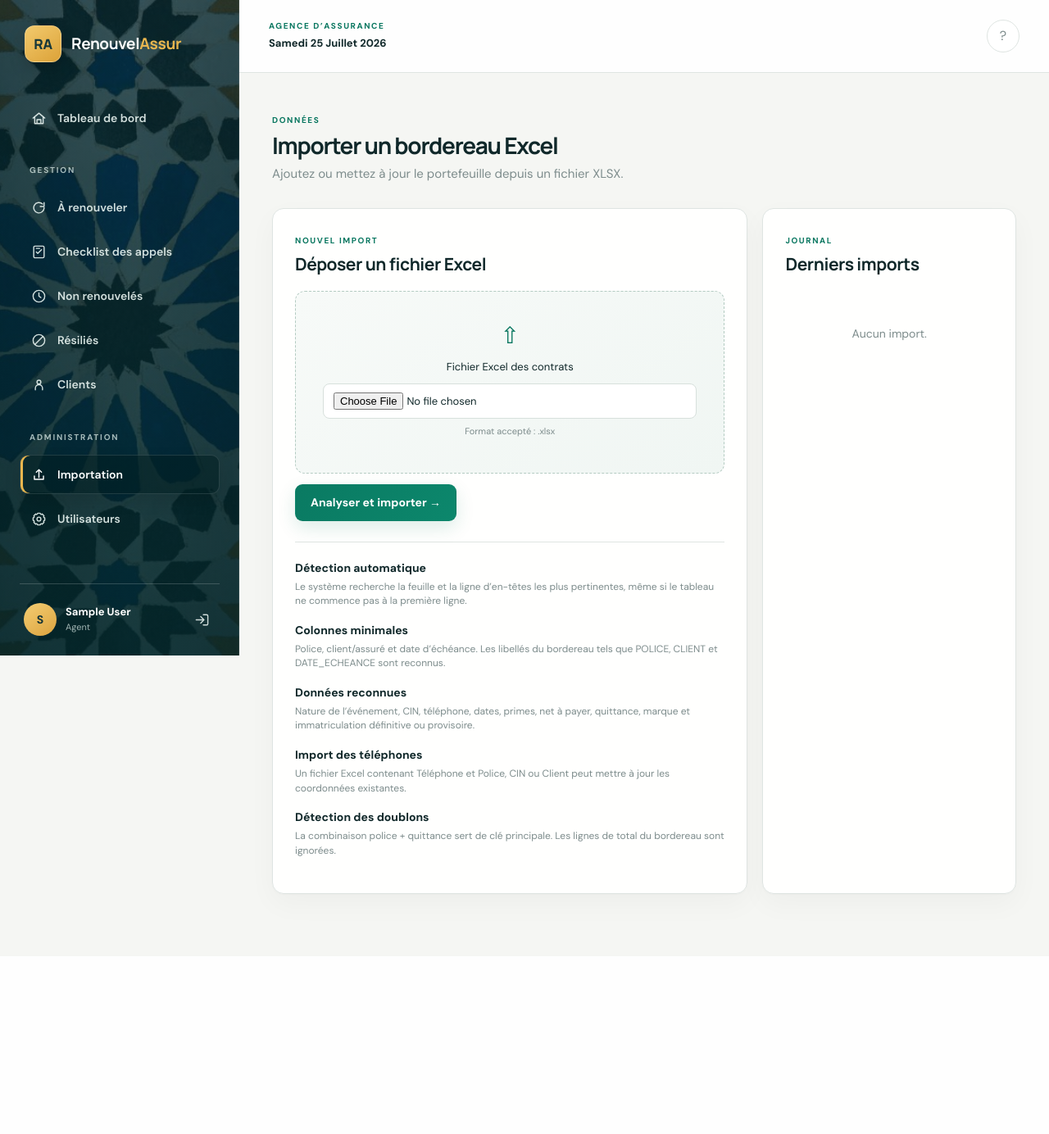
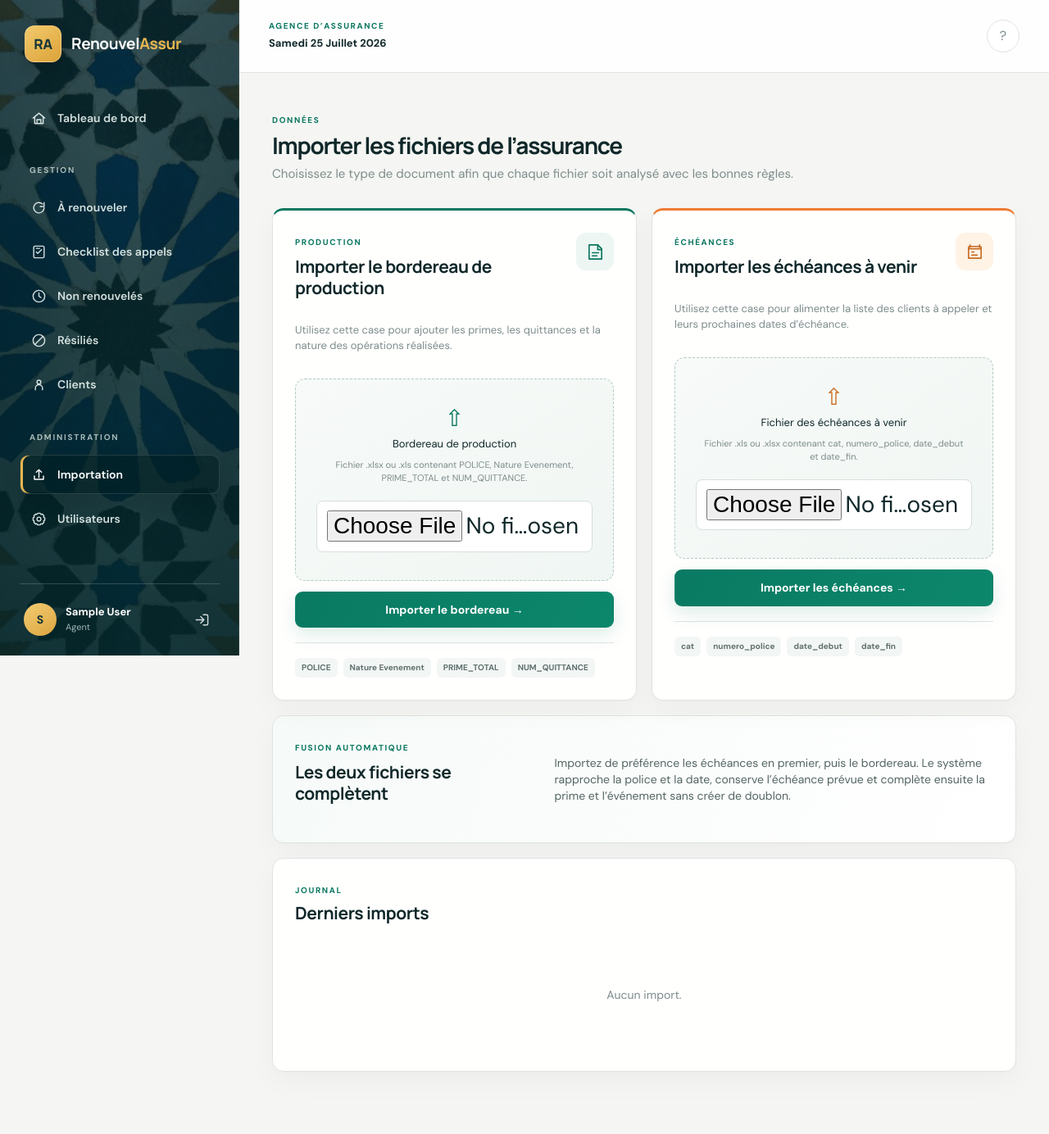
Before and after one commit to yassineastati522-web/RenouvelAssur, a Django app: page /imports/ in a window 1280 px wide. Shown: the whole page at 82% size. Before the commit the page ends 1116 px from the top, so only its background shows below. Run offline with Django 5.2, Linux system fonts and the light colour scheme; the visitor is signed in with stand-in values (Sample User, id 1); data that the repository does not hold is empty.

Commit message:
Support dual Excel imports

```diff
--- a/renewals/forms.py
+++ b/renewals/forms.py
@@ -5,19 +5,34 @@ from .models import CallInteraction, Client, Contract
 
 class ImportForm(forms.Form):
     file = forms.FileField(
-        label="Fichier Excel des contrats",
-        help_text="Format accepté : .xlsx",
+        label="Fichier d’échéances ou bordereau Excel",
+        help_text="Formats acceptés : .xlsx et les fichiers .xls fournis par l’assureur.",
         widget=forms.ClearableFileInput(
             attrs={
-                "accept": ".xlsx,application/vnd.openxmlformats-officedocument.spreadsheetml.sheet",
+                "accept": ".xlsx,.xls,application/vnd.openxmlformats-officedocument.spreadsheetml.sheet,application/vnd.ms-excel",
             }
         ),
     )
 
+    def __init__(self, *args, import_type=None, **kwargs):
+        super().__init__(*args, **kwargs)
+        if import_type == "upcoming":
+            self.fields["file"].label = "Fichier des échéances à venir"
+            self.fields["file"].help_text = (
+                "Fichier .xls ou .xlsx contenant cat, numero_police, "
+                "date_debut et date_fin."
+            )
+        elif import_type == "bordereau":
+            self.fields["file"].label = "Bordereau de production"
+            self.fields["file"].help_text = (
+                "Fichier .xlsx ou .xls contenant POLICE, Nature Evenement, "
+                "PRIME_TOTAL et NUM_QUITTANCE."
+            )
+
     def clean_file(self):
         value = self.cleaned_data["file"]
-        if not value.name.lower().endswith(".xlsx"):
-            raise forms.ValidationError("Le fichier doit être au format Excel XLSX.")
+        if not value.name.lower().endswith((".xlsx", ".xls")):
+            raise forms.ValidationError("Le fichier doit être au format Excel (.xlsx ou .xls).")
         if value.size > 15 * 1024 * 1024:
             raise forms.ValidationError("Le fichier ne doit pas dépasser 15 Mo.")
         return value
--- a/renewals/views.py
+++ b/renewals/views.py
@@ -251,17 +251,58 @@ def client_detail(request, pk):
 @login_required
 @user_passes_test(lambda u: u.is_agency_admin)
 def import_view(request):
-    form = ImportForm(request.POST or None, request.FILES or None)
-    if request.method == "POST" and form.is_valid():
-        upload = form.cleaned_data["file"]
-        try:
-            batch = import_contracts(upload, request.user)
-        except ValueError as exc:
-            form.add_error("file", str(exc))
+    allowed_types = {
+        ImportBatch.ImportType.UPCOMING,
+        ImportBatch.ImportType.BORDEREAU,
+    }
+    requested_type = request.POST.get("import_kind") if request.method == "POST" else None
+    upcoming_form = ImportForm(
+        request.POST if requested_type == ImportBatch.ImportType.UPCOMING else None,
+        request.FILES if requested_type == ImportBatch.ImportType.UPCOMING else None,
+        prefix="upcoming",
+        import_type=ImportBatch.ImportType.UPCOMING,
+    )
+    bordereau_form = ImportForm(
+        request.POST if requested_type == ImportBatch.ImportType.BORDEREAU else None,
+        request.FILES if requested_type == ImportBatch.ImportType.BORDEREAU else None,
+        prefix="bordereau",
+        import_type=ImportBatch.ImportType.BORDEREAU,
+    )
+
+    if request.method == "POST":
+        if requested_type not in allowed_types:
+            messages.error(request, "Choisissez l’un des deux types d’importation.")
         else:
-            messages.success(request, f"Import terminé : {batch.added_rows} ajout(s), {batch.updated_rows} mise(s) à jour, {batch.rejected_rows} rejet(s).")
-            return redirect("import_report", pk=batch.pk)
-    return render(request, "renewals/import.html", {"form": form, "imports": ImportBatch.objects.all().order_by("-imported_at")[:20]})
+            active_form = (
+                upcoming_form
+                if requested_type == ImportBatch.ImportType.UPCOMING
+                else bordereau_form
+            )
+            if active_form.is_valid():
+                upload = active_form.cleaned_data["file"]
+                try:
+                    batch = import_contracts(
+                        upload,
+                        request.user,
+                        expected_type=requested_type,
+                    )
+                except ValueError as exc:
+                    active_form.add_error("file", str(exc))
+                else:
+                    messages.success(
+                        request,
+                        f"{batch.get_import_type_display()} importé : "
+                        f"{batch.added_rows} ajout(s), "
+                        f"{batch.updated_rows} mise(s) à jour, "
+                        f"{batch.rejected_rows} rejet(s).",
+                    )
+                    return redirect("import_report", pk=batch.pk)
+
+    return render(request, "renewals/import.html", {
+        "upcoming_form": upcoming_form,
+        "bordereau_form": bordereau_form,
+        "imports": ImportBatch.objects.all().order_by("-imported_at")[:20],
+    })
 
 
 @login_required
--- a/static/css/app.css
+++ b/static/css/app.css
@@ -1083,8 +1083,70 @@ td small {
 
 /* Imports */
 
+.import-choice-grid {
+  display: grid;
+  grid-template-columns: repeat(2, minmax(0, 1fr));
+  gap: 18px;
+  margin-bottom: 18px;
+}
+
+.import-card {
+  position: relative;
+  overflow: hidden;
+  border-top: 3px solid var(--green);
+}
+
+.import-card-upcoming {
+  border-top-color: var(--orange);
+}
+
+.import-card-head {
+  display: flex;
+  align-items: flex-start;
+  justify-content: space-between;
+  gap: 20px;
+}
+
+.import-card-head h2 {
+  max-width: 410px;
+  margin-top: 7px;
+}
+
+.import-kind-icon {
+  display: grid;
+  flex: 0 0 46px;
+  width: 46px;
+  height: 46px;
+  place-items: center;
+  border-radius: 12px;
+  background: #edf6f2;
+  color: var(--green);
+}
+
+.import-card-upcoming .import-kind-icon {
+  background: #fff3e6;
+  color: #c96c22;
+}
+
+.import-kind-icon svg {
+  width: 23px;
+  height: 23px;
+  fill: none;
+  stroke: currentColor;
+  stroke-linecap: round;
+  stroke-linejoin: round;
+  stroke-width: 1.7;
+}
+
+.import-card-intro {
+  min-height: 48px;
+  margin: 10px 0 20px;
+  color: var(--muted);
+  font-size: 13px;
+}
+
 .upload form {
-  margin-bottom: 25px;
+  margin-bottom: 18px;
 }
 
 .dropzone {
@@ -1098,6 +1160,17 @@ td small {
   text-align: center;
 }
 
+.dropzone-arrow {
+  display: block;
+  color: var(--green);
+  font-size: 28px;
+  line-height: 1;
+}
+
+.import-card-upcoming .dropzone-arrow {
+  color: #c96c22;
+}
+
 .dropzone label,
 .dropzone small {
   display: block;
@@ -1113,6 +1186,45 @@ td small {
 
 .dropzone input {
   margin-top: 11px;
+}
+
+.import-card-points {
+  display: flex;
+  flex-wrap: wrap;
+  gap: 7px;
+  padding-top: 18px;
+  border-top: 1px solid var(--line);
+}
+
+.import-card-points span {
+  padding: 5px 8px;
+  border-radius: 6px;
+  background: #f2f6f4;
+  color: #60716f;
+  font-size: 10px;
+  font-weight: 700;
+}
+
+.import-guidance {
+  display: grid;
+  grid-template-columns: minmax(260px, .7fr) minmax(0, 1.3fr);
+  align-items: center;
+  gap: 28px;
+  margin-bottom: 18px;
+  background: linear-gradient(110deg, #f6faf8, #fff);
+}
+
+.import-guidance h2 {
+  margin-top: 7px;
+}
+
+.import-guidance p {
+  margin: 0;
+  color: #536563;
+}
+
+.import-history {
+  margin-bottom: 18px;
 }
 
 .import-notes {
@@ -1421,7 +1533,8 @@ td small {
 
 @media (max-width: 1050px) {
   .panel-row,
-  .detail-grid {
+  .detail-grid,
+  .import-choice-grid {
     grid-template-columns: 1fr;
   }
 
@@ -1558,7 +1671,8 @@ td small {
   .kpi-grid,
   .panel-row,
   .money-grid,
-  .form-grid {
+  .form-grid,
+  .import-guidance {
     grid-template-columns: 1fr;
   }
 
--- a/templates/renewals/import.html
+++ b/templates/renewals/import.html
@@ -4,49 +4,99 @@
 <div class="page-head">
   <div>
     <span class="eyebrow">DONNÉES</span>
-    <h1>Importer un bordereau Excel</h1>
-    <p>Ajoutez ou mettez à jour le portefeuille depuis un fichier XLSX.</p>
+    <h1>Importer les fichiers de l’assurance</h1>
+    <p>Choisissez le type de document afin que chaque fichier soit analysé avec les bonnes règles.</p>
   </div>
 </div>
-<div class="detail-grid">
-  <section class="panel upload">
-    <span class="eyebrow">NOUVEL IMPORT</span>
-    <h2>Déposer un fichier Excel</h2>
+
+<div class="import-choice-grid">
+  <section class="panel upload import-card import-card-bordereau">
+    <div class="import-card-head">
+      <div>
+        <span class="eyebrow">PRODUCTION</span>
+        <h2>Importer le bordereau de production</h2>
+      </div>
+      <span class="import-kind-icon" aria-hidden="true">
+        <svg viewBox="0 0 24 24"><path d="M4 3h11l5 5v13H4z"/><path d="M15 3v6h5M8 13h8M8 17h6"/></svg>
+      </span>
+    </div>
+    <p class="import-card-intro">Utilisez cette case pour ajouter les primes, les quittances et la nature des opérations réalisées.</p>
     <form method="post" enctype="multipart/form-data">
       {% csrf_token %}
-      <div class="dropzone">⇧
-        <label>{{ form.file.label }}{{ form.file }}</label>
-        <small>{{ form.file.help_text }}</small>
+      <input type="hidden" name="import_kind" value="bordereau">
+      <div class="dropzone">
+        <span class="dropzone-arrow">⇧</span>
+        <label for="{{ bordereau_form.file.id_for_label }}">{{ bordereau_form.file.label }}</label>
+        <small>{{ bordereau_form.file.help_text }}</small>
+        {{ bordereau_form.file }}
       </div>
-      {{ form.file.errors }}
-      <button class="btn primary">Analyser et importer →</button>
+      {{ bordereau_form.file.errors }}
+      <button class="btn primary wide">Importer le bordereau →</button>
     </form>
-    <div class="import-notes">
-      <b>Détection automatique</b>
-      <p>Le système recherche la feuille et la ligne d’en-têtes les plus pertinentes, même si le tableau ne commence pas à la première ligne.</p>
-      <b>Colonnes minimales</b>
-      <p>Police, client/assuré et date d’échéance. Les libellés du bordereau tels que POLICE, CLIENT et DATE_ECHEANCE sont reconnus.</p>
-      <b>Données reconnues</b>
-      <p>Nature de l’événement, CIN, téléphone, dates, primes, net à payer, quittance, marque et immatriculation définitive ou provisoire.</p>
-      <b>Import des téléphones</b>
-      <p>Un fichier Excel contenant Téléphone et Police, CIN ou Client peut mettre à jour les coordonnées existantes.</p>
-      <b>Détection des doublons</b>
-      <p>La combinaison police + quittance sert de clé principale. Les lignes de total du bordereau sont ignorées.</p>
+    <div class="import-card-points">
+      <span>POLICE</span>
+      <span>Nature Evenement</span>
+      <span>PRIME_TOTAL</span>
+      <span>NUM_QUITTANCE</span>
     </div>
   </section>
-  <aside class="panel">
+
+  <section class="panel upload import-card import-card-upcoming">
+    <div class="import-card-head">
+      <div>
+        <span class="eyebrow">ÉCHÉANCES</span>
+        <h2>Importer les échéances à venir</h2>
+      </div>
+      <span class="import-kind-icon" aria-hidden="true">
+        <svg viewBox="0 0 24 24"><path d="M6 3v3M18 3v3M4 8h16M5 5h14a1 1 0 0 1 1 1v14H4V6a1 1 0 0 1 1-1z"/><path d="M8 12h3M8 16h7"/></svg>
+      </span>
+    </div>
+    <p class="import-card-intro">Utilisez cette case pour alimenter la liste des clients à appeler et leurs prochaines dates d’échéance.</p>
+    <form method="post" enctype="multipart/form-data">
+      {% csrf_token %}
+      <input type="hidden" name="import_kind" value="upcoming">
+      <div class="dropzone">
+        <span class="dropzone-arrow">⇧</span>
+        <label for="{{ upcoming_form.file.id_for_label }}">{{ upcoming_form.file.label }}</label>
+        <small>{{ upcoming_form.file.help_text }}</small>
+        {{ upcoming_form.file }}
+      </div>
+      {{ upcoming_form.file.errors }}
+      <button class="btn primary wide">Importer les échéances →</button>
+    </form>
+    <div class="import-card-points">
+      <span>cat</span>
+      <span>numero_police</span>
+      <span>date_debut</span>
+      <span>date_fin</span>
+    </div>
+  </section>
+</div>
+
+<section class="panel import-guidance">
+  <div>
+    <span class="eyebrow">FUSION AUTOMATIQUE</span>
+    <h2>Les deux fichiers se complètent</h2>
+  </div>
+  <p>Importez de préférence les échéances en premier, puis le bordereau. Le système rapproche la police et la date, conserve l’échéance prévue et complète ensuite la prime et l’événement sans créer de doublon.</p>
+</section>
+
+<section class="panel import-history">
+  <div class="panel-title">
+    <div>
       <span class="eyebrow">JOURNAL</span>
       <h2>Derniers imports</h2>
+    </div>
+  </div>
   <div class="import-list">
     {% for item in imports %}
       <a href="{% url 'import_report' item.pk %}">
         <b>{{ item.filename }}</b>
-          <span>{{ item.imported_at|date:"d/m/Y H:i" }} · {{ item.added_rows }} ajout(s), {{ item.rejected_rows }} rejet(s)</span>
+        <span>{{ item.get_import_type_display }} · {{ item.imported_at|date:"d/m/Y H:i" }} · {{ item.added_rows }} ajout(s), {{ item.updated_rows }} mise(s) à jour, {{ item.rejected_rows }} rejet(s)</span>
       </a>
     {% empty %}
       <p class="empty">Aucun import.</p>
     {% endfor %}
   </div>
-  </aside>
-</div>
+</section>
 {% endblock %}
--- a/templates/renewals/import_report.html
+++ b/templates/renewals/import_report.html
@@ -1 +1 @@
-{% extends 'base.html' %}{% block title %}Rapport d’import{% endblock %}{% block content %}<a class="back" href="{% url 'import_view' %}">← Retour aux imports</a><div class="page-head"><div><span class="eyebrow">RAPPORT D’IMPORT</span><h1>{{ batch.filename }}</h1><p>{{ batch.imported_at|date:"d/m/Y à H:i" }} par {{ batch.imported_by.get_full_name|default:batch.imported_by.username }}</p></div></div><div class="kpi-grid report"><article class="kpi"><small>LIGNES</small><strong>{{ batch.total_rows }}</strong></article><article class="kpi green"><small>AJOUTÉES</small><strong>{{ batch.added_rows }}</strong></article><article class="kpi blue"><small>MISES À JOUR</small><strong>{{ batch.updated_rows }}</strong></article><article class="kpi red"><small>REJETÉES</small><strong>{{ batch.rejected_rows }}</strong></article></div><section class="panel"><h2>Erreurs détectées</h2><div class="table-wrap"><table><thead><tr><th>Ligne</th><th>Erreur</th></tr></thead><tbody>{% for error in batch.errors %}<tr><td>{{ error.line }}</td><td>{{ error.error }}</td></tr>{% empty %}<tr><td colspan="2" class="empty">Aucune erreur. Import entièrement réussi.</td></tr>{% endfor %}</tbody></table></div></section>{% endblock %}
+{% extends 'base.html' %}{% block title %}Rapport d’import{% endblock %}{% block content %}<a class="back" href="{% url 'import_view' %}">← Retour aux imports</a><div class="page-head"><div><span class="eyebrow">RAPPORT D’IMPORT</span><h1>{{ batch.filename }}</h1><p>{{ batch.get_import_type_display }} · {{ batch.imported_at|date:"d/m/Y à H:i" }} par {{ batch.imported_by.get_full_name|default:batch.imported_by.username }}</p></div></div><div class="kpi-grid report"><article class="kpi"><small>LIGNES</small><strong>{{ batch.total_rows }}</strong></article><article class="kpi green"><small>AJOUTÉES</small><strong>{{ batch.added_rows }}</strong></article><article class="kpi blue"><small>MISES À JOUR</small><strong>{{ batch.updated_rows }}</strong></article><article class="kpi red"><small>REJETÉES</small><strong>{{ batch.rejected_rows }}</strong></article></div><section class="panel"><h2>Erreurs détectées</h2><div class="table-wrap"><table><thead><tr><th>Ligne</th><th>Erreur</th></tr></thead><tbody>{% for error in batch.errors %}<tr><td>{{ error.line }}</td><td>{{ error.error }}</td></tr>{% empty %}<tr><td colspan="2" class="empty">Aucune erreur. Import entièrement réussi.</td></tr>{% endfor %}</tbody></table></div></section>{% endblock %}
```
Also changed, not shown: renewals/models.py (+16 -0 lines), renewals/services.py (+208 -46 lines), renewals/tests.py (+153 -5 lines), README.md, renewals/migrations/0005_import_type_and_upcoming_source.py (added). Lines whose indentation alone changed are shown as unchanged.
